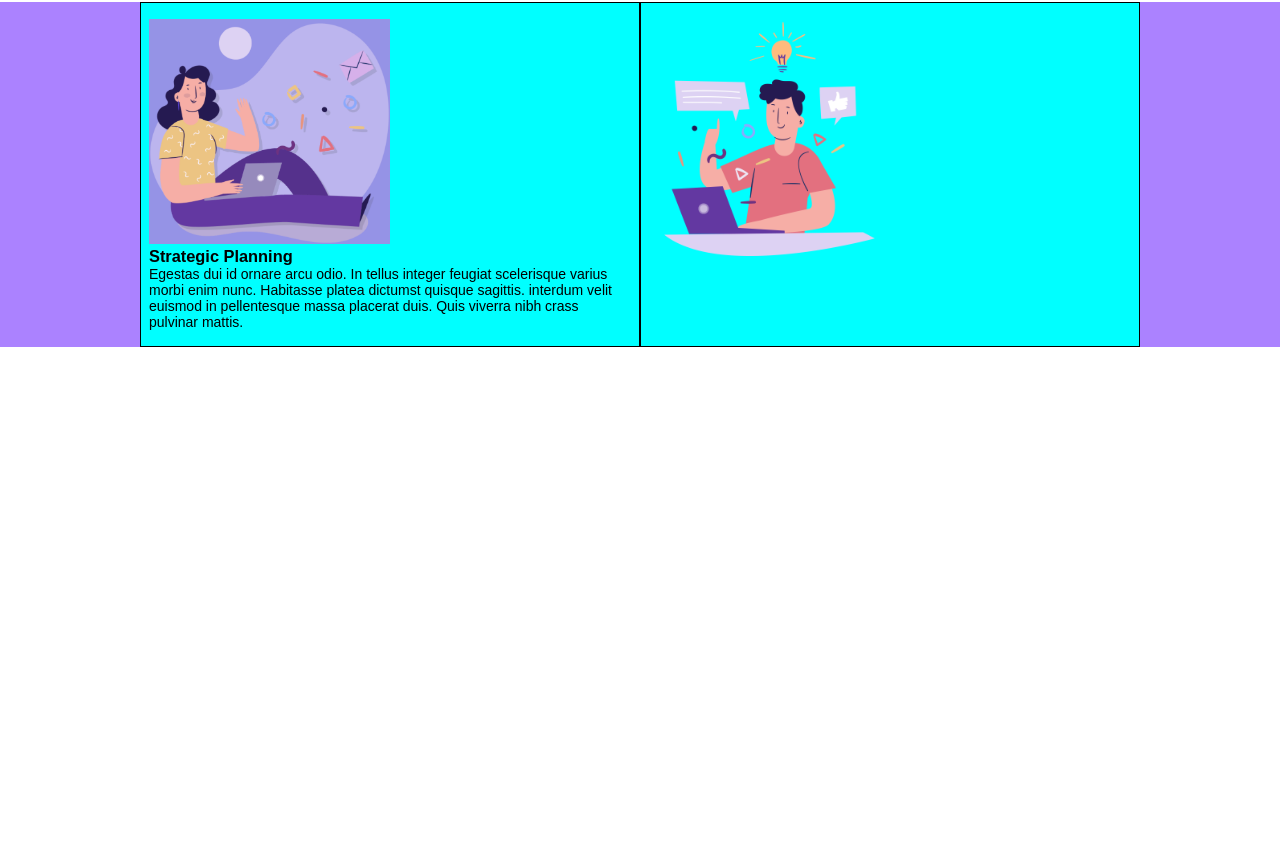
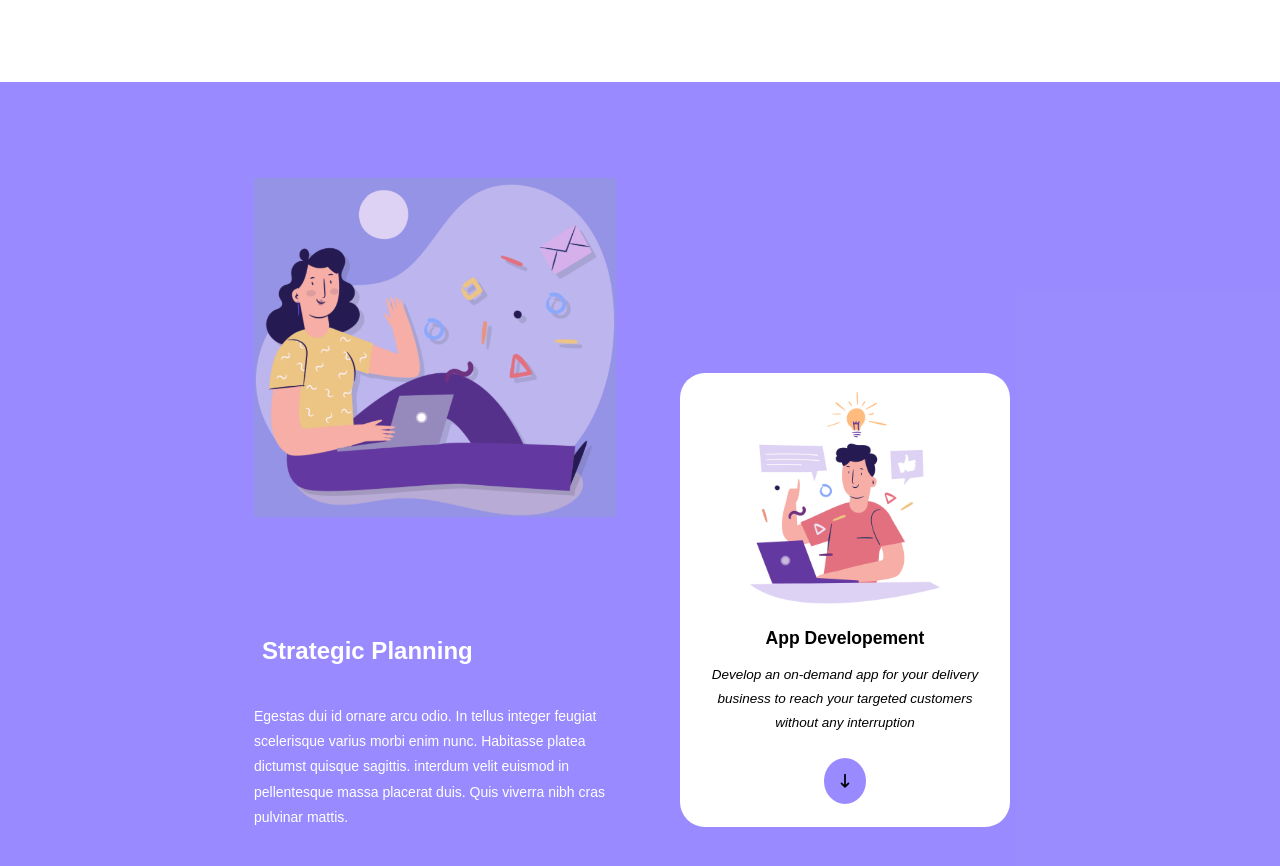
Before and after one commit to Boolean-projects-paolo/htmlcss-responsive-layout, a plain HTML site: page index.html in a window 1280 px wide. Shown: the part 727-1593 px from the top of the page. Before the commit the page ends 1074 px from the top, so only its background shows below. Drawn offline with nearby package versions, Linux system fonts and the light colour scheme.

Commit message:
Sviluppo main

```diff
--- a/index.html
+++ b/index.html
@@ -112,23 +112,31 @@
             </div>
         </section>
 
-        <section class="section">
+        <section class="section main-container">
             <div class="container">
                 <div class="sub-container">
-                    <li >
-                        <img src="img/planning1.png" alt="" class="img-sub-container">
-                    </li>
-                    <li><h3>Strategic Planning</h3></li>
-                    <li><p>Egestas dui id ornare arcu odio. In tellus integer feugiat scelerisque varius morbi enim nunc. Habitasse platea dictumst quisque sagittis. interdum velit euismod in pellentesque massa placerat duis. Quis viverra nibh crass pulvinar mattis.</p></li>
+
+                    <ul class="left">
+                        <li class="strategic">
+                            <img src="img/planning1.png" alt="" class="img-sub-container img-left">
+                        </li>
+                        <li class="strategic planning-title"><h1>Strategic Planning</h1></li>
+                        <li class="strategic"><p class="strategic-text">Egestas dui id ornare arcu odio. In tellus integer feugiat scelerisque varius morbi enim nunc. Habitasse platea dictumst quisque sagittis. interdum velit euismod in pellentesque massa placerat duis. Quis viverra nibh cras pulvinar mattis.</p></li>
+                    </ul>
+
                 </div>
 
-                <div class="sub-container">
-                    <ul>
-                        <li ><img src="img/planning2.png" alt="" class="img-sub-container">
-                        </li>
-                        <li></li>
-                        <li></li>
-                    </ul>
+                <div class="sub-container right">
+                    <div class="intern-container">
+                        <ul>
+                            <li class="app">
+                                <img src="img/planning2.png" alt="" class="img-sub-container img-right">
+                            </li>
+                            <li class="app-title"><h3>App Developement</h3></li>
+                            <li class="app text-developer"><p>Develop an on-demand app for your delivery business to reach your targeted customers without any interruption</p></li>
+                            <li class="app"> <i class="fa-solid fa-arrow-down-long"></i></li>
+                        </ul>
+                    </div>
                 </div>
 
 
--- a/style.css
+++ b/style.css
@@ -47,6 +47,7 @@ header{
 
 /* Main */
 
+
 /* Sezione 1 - Jumbo */
 
 main{
@@ -56,6 +57,7 @@ main{
 .jumbo{
     max-width: 1000px;
     margin: auto;
+    padding-bottom: 5rem;
 }
 
 .border{
@@ -165,26 +167,96 @@ main{
 /* Sezione 2 */
 
 .section{
-    background-color: #AB82FF;
+    background-color: 	#826fffce;
 }
 
 .container{
-    max-width: 1000px;
+    max-width: 900px;
     margin: auto;
     display: flex;
-    background-color: red;
+    padding-inline: 2.5rem;
+    padding-bottom: 0.5rem;
+    /* background-color: red; */
 }
 
 .sub-container{
     flex: calc(100% / 2);
-    padding: 1rem 0.5rem;
-    background-color: aqua;
-    border: 1px solid black;
+    /* background-color: aqua;
+    border: 1px solid black; */
+    display: flex;
+    flex-direction: column;
+    justify-content: center;
+    padding-top: 6rem;
+    font-size: 14px;
+    line-height: 1.8;
+}
+
+.left{
+    color: white;
+}
+
+.strategic{
+    margin-bottom: 2rem;
+}
+
+
+
+.img-sub-container{
+    width: 100%;
+}
+
+.img-left{
+    padding-bottom: 4.5rem;
+    padding-inline:1.5rem;
+}
+
+.planning-title{
+    font-size:16px;
+    padding-left: 2rem;
+}
+
+.strategic-text{
+  padding-left: 1.5rem;
+  padding-right: 1rem;
+}
+
+
+
+.right{
+    padding-top: 16rem;
+}
+
+.intern-container{
+    background-color: white;
+    border-radius: 25px;
+    padding-inline: 0.5rem;
+    text-align: center;
+    margin-inline: 2.5rem;
 
 }
 
-.img-sub-container{
-    width: 50%;
+.img-right{
+    padding-inline: 3rem;
+    padding-top: 1rem;
+
+}
+
+.app-title{
+    font-size: 15px;
+    margin: 0.5rem;
+}
+
+.text-developer{
+    font-size: 13.5px;
+    font-style: oblique;
+    font-weight: 500;
+    padding-inline:0.5rem;
+}
 
 
+.fa-arrow-down-long{
+    padding: 1rem;
+    background-color: #826fffce;
+    border-radius: 100%;
+    margin: 1.4rem;
 }
```
